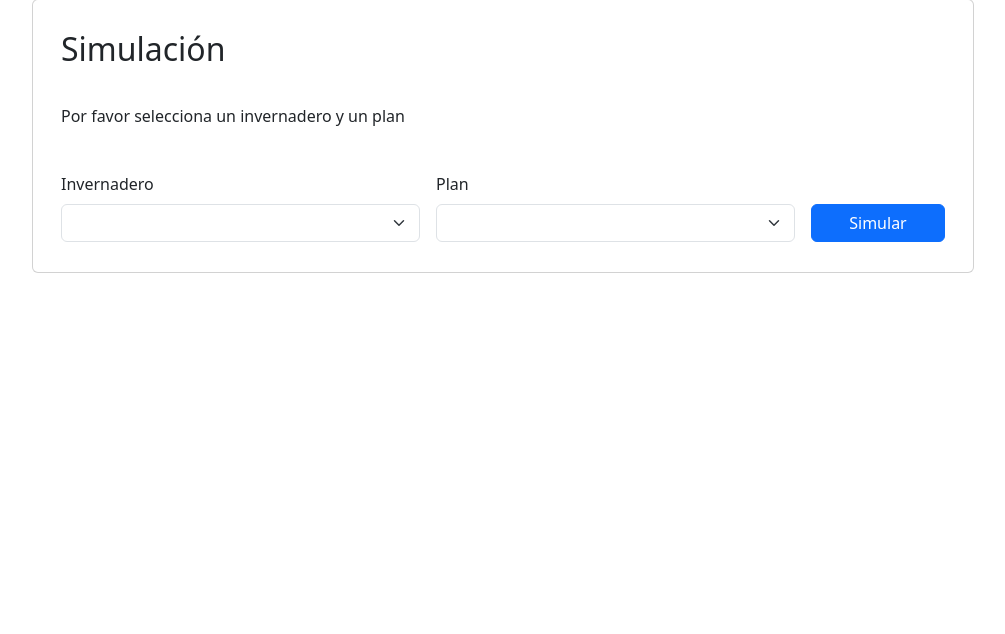
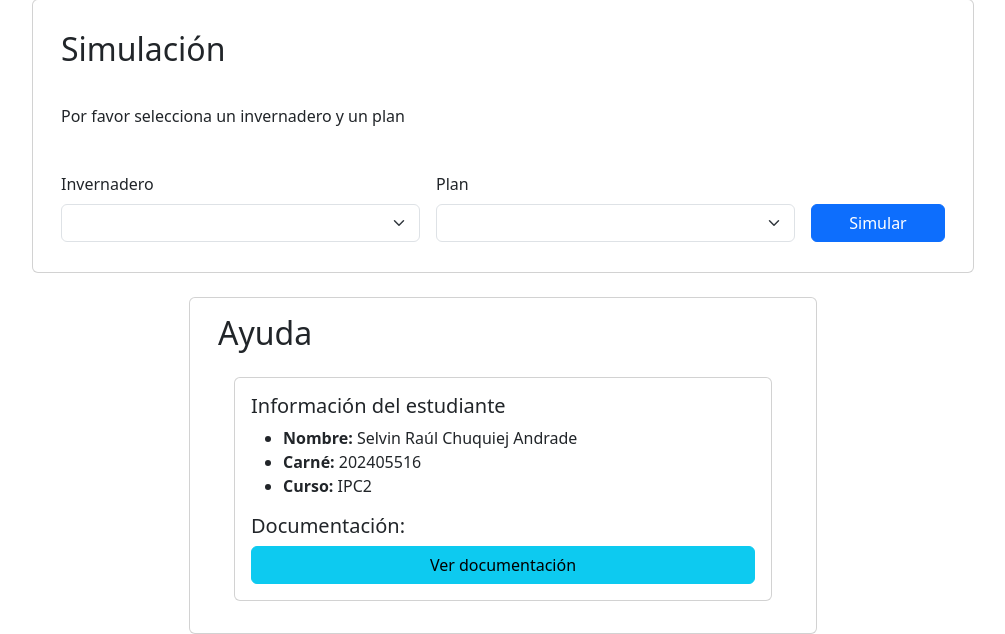
Before and after one commit to SelvinChuquiej/IPC2_Proyecto2_202405516, a Flask app: page / in a window 1280 px wide. Shown: the part 410-1044 px from the top of the page, without its empty margins (137-1142 px from the left). Before the commit the page ends 683 px from the top, so only its background shows below. Run offline with Flask 3, Linux system fonts and the light colour scheme; lists and menus that the app fills with data are empty.

Commit message:
Mostrar Informacion

```diff
--- a/IPC2_Proyecto2_202405516/templates/index.html
+++ b/IPC2_Proyecto2_202405516/templates/index.html
@@ -74,6 +74,27 @@
                 </form>
             </div>
         </div>
+        <!-- Apartado de Ayuda -->
+        <div class="container-fluid card mb-4" style="width: 50%;">
+            <div class="card-body">
+                <h2 class="card-title">Ayuda</h2>
+                <div class="card-body" >
+                    <div class="card card-body">
+                        <h5>Información del estudiante</h5>
+                        <ul>
+                            <li><strong>Nombre:</strong> Selvin Raúl Chuquiej Andrade</li>
+                            <li><strong>Carné:</strong> 202405516</li>
+                            <li><strong>Curso:</strong> IPC2</li>
+                        </ul>
+                        <h5>Documentación:</h5>
+                        <a href="https://github.com/tu_usuario/tu_repo/wiki" target="_blank" class="btn btn-info" style="width: 100%; margin: 0 auto;">
+                            Ver documentación
+                        </a>
+                    </div>
+                </div>
+            </div>
+        </div>
+
     </div>
 </body>
 
```
